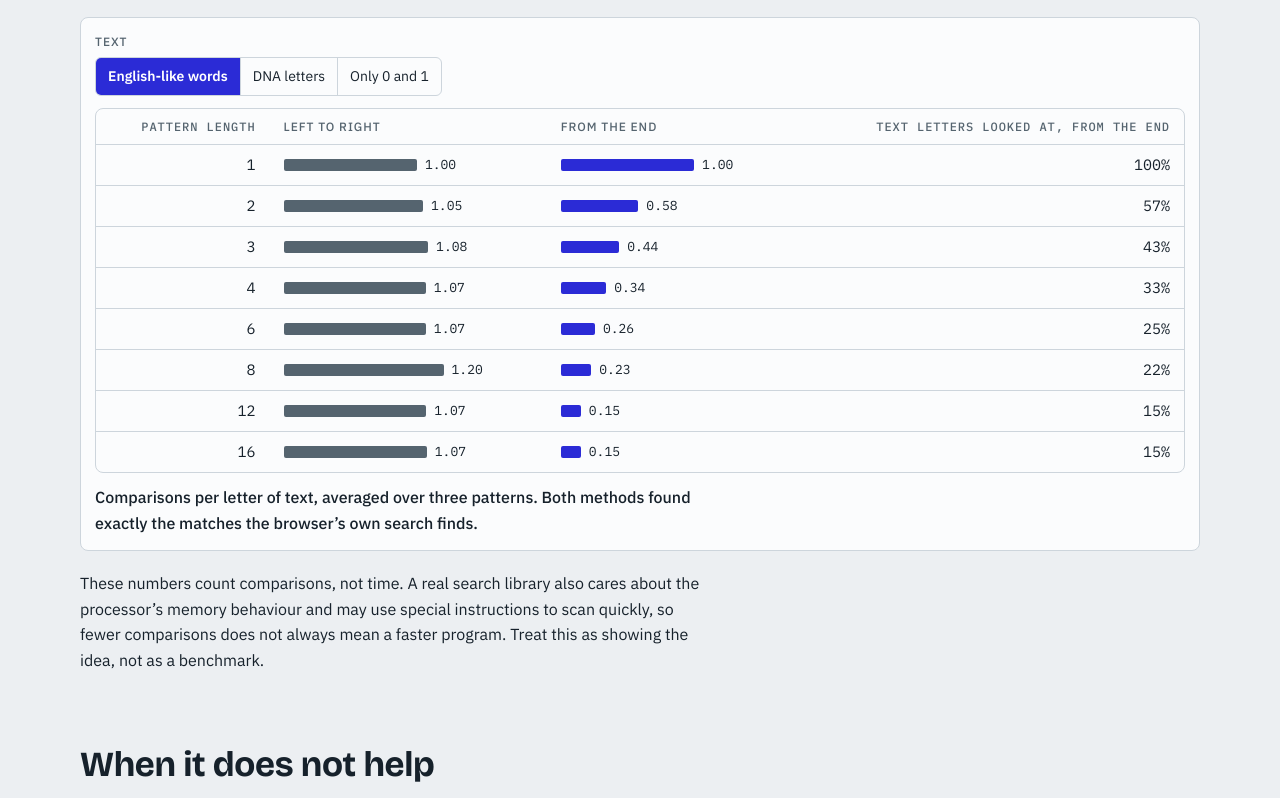
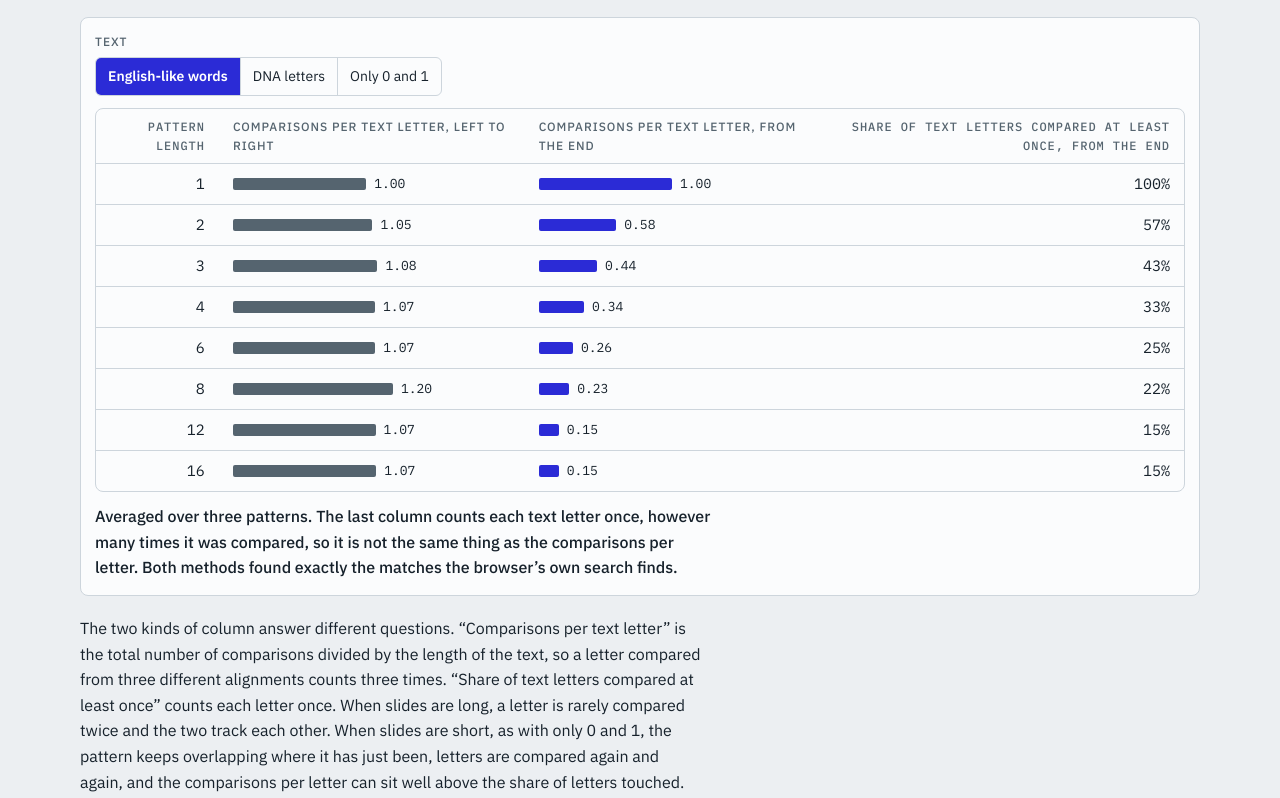
Before and after one commit to EddPorter/tsuikyuu, a plain HTML site: page boyer-moore/index.html in a window 1280 px wide. Shown: the part 2421-3219 px from the top of the page. Drawn offline with nearby package versions, Linux system fonts and the light colour scheme.

Commit message:
Boyer-Moore: label the two race columns clearly and explain the difference
Co-Authored-By: Claude Sonnet 5.5 <noreply@anthropic.com>
Claude-Session: https://claude.ai/code/session_01CtfdoLGVBX2KWpaM2yufyL

```diff
--- a/boyer-moore/index.html
+++ b/boyer-moore/index.html
@@ -189,6 +189,7 @@ ul.recap { margin: 0; padding-left: 1.2em; display: grid; gap: 6px; max-width: 7
       <div class="tablewrap"><table id="race"></table></div>
       <p class="status" id="race-status" role="status" aria-live="polite"></p>
     </div>
+    <p>The two kinds of column answer different questions. &ldquo;Comparisons per text letter&rdquo; is the total number of comparisons divided by the length of the text, so a letter compared from three different alignments counts three times. &ldquo;Share of text letters compared at least once&rdquo; counts each letter once. When slides are long, a letter is rarely compared twice and the two track each other. When slides are short, as with only 0 and 1, the pattern keeps overlapping where it has just been, letters are compared again and again, and the comparisons per letter can sit well above the share of letters touched.</p>
     <p>These numbers count comparisons, not time. A real search library also cares about the processor&rsquo;s memory behaviour and may use special instructions to scan quickly, so fewer comparisons does not always mean a faster program. Treat this as showing the idea, not as a benchmark.</p>
   </section>
 
@@ -419,7 +420,7 @@ ul.recap { margin: 0; padding-left: 1.2em; display: grid; gap: 6px; max-width: 7
     });
     const max = Math.max(...rows.flatMap((x) => [x[1], x[2]]));
     const tbl = $('race'); tbl.textContent = '';
-    tbl.innerHTML = '<thead><tr><th class="num">Pattern length</th><th>Left to right</th><th>From the end</th><th class="num">Text letters looked at, from the end</th></tr></thead>';
+    tbl.innerHTML = '<thead><tr><th class="num">Pattern length</th><th>Comparisons per text letter, left to right</th><th>Comparisons per text letter, from the end</th><th class="num">Share of text letters compared at least once, from the end</th></tr></thead>';
     const body = el('tbody');
     rows.forEach(([m, a, b, seen]) => {
       const tr = el('tr'); tr.appendChild(el('td', 'num', String(m)));
@@ -431,7 +432,7 @@ ul.recap { margin: 0; padding-left: 1.2em; display: grid; gap: 6px; max-width: 7
       body.appendChild(tr);
     });
     tbl.appendChild(body);
-    $('race-status').textContent = 'Comparisons per letter of text, averaged over three patterns. ' + (agree ? 'Both methods found exactly the matches the browser’s own search finds.' : 'The methods disagree with the browser’s own search, which should not happen.');
+    $('race-status').textContent = 'Averaged over three patterns. The last column counts each text letter once, however many times it was compared, so it is not the same thing as the comparisons per letter. ' + (agree ? 'Both methods found exactly the matches the browser’s own search finds.' : 'The methods disagree with the browser’s own search, which should not happen.');
   }
   seg('seg-kind', 'kind', KINDS, kind, (v) => { kind = v; runRace(); });
 
```
